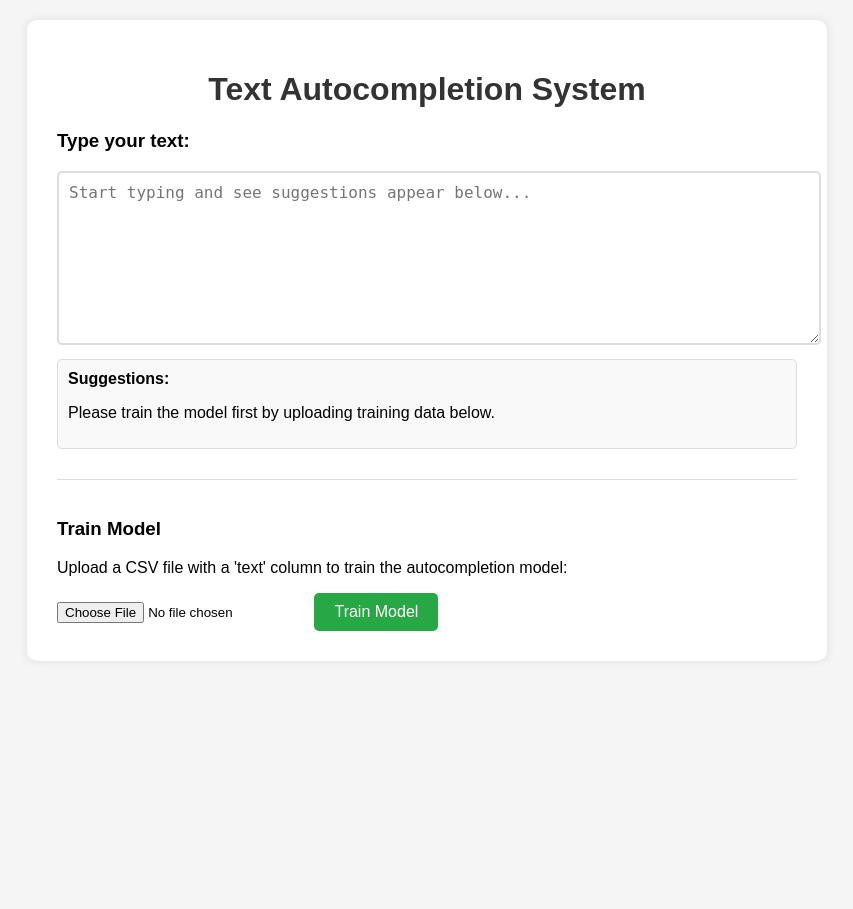
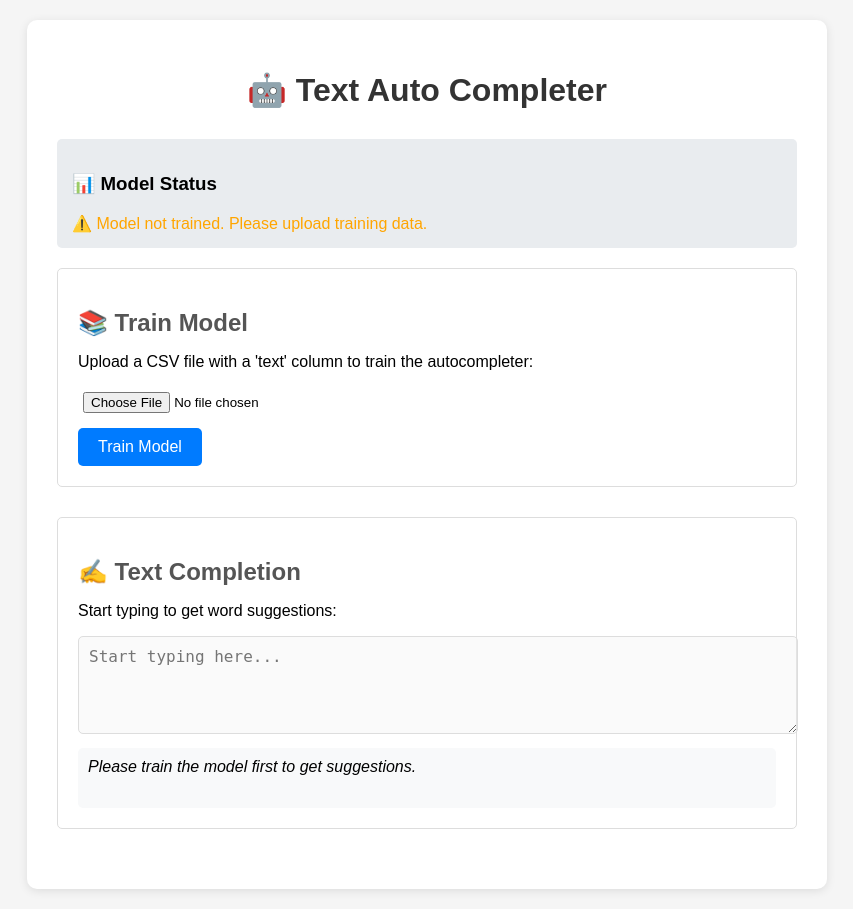
Before and after one commit to Ryuzaki5972/Text-Auto-Completer, a Flask app: page / in a window 1280 px wide. Shown: the whole page, without its empty margins (213-1066 px from the left). Before the commit the page ends 631 px from the top, so only its background shows below. Run offline with Flask 3, Linux system fonts and the light colour scheme; parts of the project's set-up code (start-up, migrations or seed data) failed here and were passed over.

Commit message:
edited app.py and index.html

```diff
--- a/app.py
+++ b/app.py
@@ -1,15 +1,18 @@
 from flask import Flask, request, jsonify, render_template
 import pandas as pd
 from TextAutoCompleter import TextAutoCompleter
-
 import os
+import tempfile
 
 app = Flask(__name__)
 
+# Configure file uploads for large files
+app.config['MAX_CONTENT_LENGTH'] = 500 * 1024 * 1024  # 500MB max file size
+app.config['UPLOAD_TIMEOUT'] = 600  # 10 minutes timeout
+app.config['UPLOAD_FOLDER'] = tempfile.gettempdir()  # Use temp directory
+
 # Initialize the autocompleter
 autocompleter = TextAutoCompleter()
-
-# HTML template for the web interface
 
 @app.route('/')
 def index():
@@ -33,36 +36,62 @@ def complete_text():
 @app.route('/train', methods=['POST'])
 def train_model():
     try:
+        # Check if file is in request
         if 'file' not in request.files:
             return jsonify({'success': False, 'error': 'No file uploaded'})
 
         file = request.files['file']
+
+        # Check if file was selected
         if file.filename == '':
             return jsonify({'success': False, 'error': 'No file selected'})
 
-        if not file.filename.endswith('.csv'):
+        # Check file extension
+        if not file.filename.lower().endswith('.csv'):
             return jsonify({'success': False, 'error': 'Please upload a CSV file'})
 
-        # Read the CSV file
-        df = pd.read_csv(file)
+        # Read the CSV file directly from memory (don't save to disk)
+        try:
+            df = pd.read_csv(file.stream)
+        except Exception as csv_error:
+            return jsonify({'success': False, 'error': f'Error reading CSV: {str(csv_error)}'})
 
+        # Check for required column
         if 'text' not in df.columns:
-            return jsonify({'success': False, 'error': 'CSV must contain a "text" column'})
+            available_cols = ', '.join(df.columns.tolist())
+            return jsonify({
+                'success': False,
+                'error': f'CSV must contain a "text" column. Available columns: {available_cols}'
+            })
+
+        # Prepare training data
+        texts = df['text'].dropna().astype(str).tolist()
+
+        if len(texts) < 10:
+            return jsonify({
+                'success': False,
+                'error': f'Need at least 10 text samples to train. Found {len(texts)} samples.'
+            })
 
         # Train the model
-        texts = df['text'].dropna().tolist()
-        if len(texts) < 10:
-            return jsonify({'success': False, 'error': 'Need at least 10 text samples to train'})
-
         autocompleter.train_models(texts)
 
-        # Save the trained model
-        autocompleter.save_models('trained_model.pkl')
+        # Try to save the trained model (might fail in read-only environments)
+        try:
+            model_path = os.path.join(tempfile.gettempdir(), 'trained_model.pkl')
+            autocompleter.save_models(model_path)
+        except Exception as save_error:
+            print(f"Warning: Could not save model to disk: {save_error}")
+            # Continue anyway - model is still trained in memory
 
-        return jsonify({'success': True, 'message': f'Model trained on {len(texts)} texts'})
+        return jsonify({
+            'success': True,
+            'message': f'Model trained successfully on {len(texts)} text samples'
+        })
 
     except Exception as e:
-        return jsonify({'success': False, 'error': str(e)})
+        print(f"Training error: {str(e)}")  # Log for debugging
+        return jsonify({'success': False, 'error': f'Training failed: {str(e)}'})
 
 @app.route('/status')
 def model_status():
@@ -73,14 +102,31 @@ def model_status():
         'trigram_size': len(autocompleter.trigram_model)
     })
 
+# Error handlers
+@app.errorhandler(413)
+def too_large(e):
+    return jsonify({'success': False, 'error': 'File too large. Maximum size is 500MB.'}), 413
+
+@app.errorhandler(Exception)
+def handle_exception(e):
+    return jsonify({'success': False, 'error': f'Server error: {str(e)}'}), 500
+
 if __name__ == '__main__':
     # Try to load existing model if available
-    if os.path.exists('trained_model.pkl'):
-        try:
-            autocompleter.load_models('trained_model.pkl')
-            print("Loaded existing trained model.")
-        except:
-            print("Could not load existing model. Will need to train a new one.")
+    model_paths = [
+        'trained_model.pkl',
+        os.path.join(tempfile.gettempdir(), 'trained_model.pkl')
+    ]
+
+    for model_path in model_paths:
+        if os.path.exists(model_path):
+            try:
+                autocompleter.load_models(model_path)
+                print(f"Loaded existing trained model from {model_path}")
+                break
+            except Exception as e:
+                print(f"Could not load model from {model_path}: {e}")
 
     print("Starting Flask application...")
-    app.run()
+    port = int(os.environ.get('PORT', 5000))
+    app.run(host='0.0.0.0', port=port, debug=False)
--- a/templates/index.html
+++ b/templates/index.html
@@ -3,7 +3,7 @@
 <head>
     <meta charset="UTF-8">
     <meta name="viewport" content="width=device-width, initial-scale=1.0">
-    <title>Text Autocompletion</title>
+    <title>Text Auto Completer</title>
     <style>
         body {
             font-family: Arial, sans-serif;
@@ -16,51 +16,29 @@
             background-color: white;
             padding: 30px;
             border-radius: 10px;
-            box-shadow: 0 0 10px rgba(0,0,0,0.1);
+            box-shadow: 0 2px 10px rgba(0,0,0,0.1);
         }
         h1 {
             color: #333;
             text-align: center;
+            margin-bottom: 30px;
         }
-        .input-section {
-            margin-bottom: 20px;
+        .section {
+            margin-bottom: 30px;
+            padding: 20px;
+            border: 1px solid #ddd;
+            border-radius: 5px;
         }
-        textarea {
-            width: 100%;
-            height: 150px;
-            padding: 10px;
-            border: 2px solid #ddd;
-            border-radius: 5px;
-            font-size: 16px;
-            resize: vertical;
+        .section h2 {
+            color: #555;
+            margin-bottom: 15px;
         }
-        .suggestions {
-            margin-top: 10px;
-            padding: 10px;
-            background-color: #f9f9f9;
-            border-radius: 5px;
-            border: 1px solid #ddd;
-        }
-        .suggestion {
-            display: inline-block;
-            background-color: #007bff;
-            color: white;
-            padding: 5px 10px;
-            margin: 2px;
-            border-radius: 3px;
-            cursor: pointer;
-            font-size: 14px;
-        }
-        .suggestion:hover {
-            background-color: #0056b3;
-        }
-        .training-section {
-            margin-top: 30px;
-            padding-top: 20px;
-            border-top: 1px solid #ddd;
+        input[type="file"] {
+            margin-bottom: 10px;
+            padding: 5px;
         }
         button {
-            background-color: #28a745;
+            background-color: #007bff;
             color: white;
             padding: 10px 20px;
             border: none;
@@ -69,11 +47,43 @@
             font-size: 16px;
         }
         button:hover {
-            background-color: #218838;
+            background-color: #0056b3;
+        }
+        button:disabled {
+            background-color: #ccc;
+            cursor: not-allowed;
+        }
+        textarea {
+            width: 100%;
+            padding: 10px;
+            border: 1px solid #ddd;
+            border-radius: 5px;
+            font-size: 16px;
+            resize: vertical;
+        }
+        .suggestions {
+            margin-top: 10px;
+            padding: 10px;
+            background-color: #f8f9fa;
+            border-radius: 5px;
+            min-height: 40px;
+        }
+        .suggestion-item {
+            display: inline-block;
+            margin: 2px 5px;
+            padding: 5px 10px;
+            background-color: #007bff;
+            color: white;
+            border-radius: 15px;
+            cursor: pointer;
+            font-size: 14px;
+        }
+        .suggestion-item:hover {
+            background-color: #0056b3;
         }
         .status {
-            margin-top: 10px;
             padding: 10px;
+            margin: 10px 0;
             border-radius: 5px;
         }
         .status.success {
@@ -86,133 +96,221 @@
             color: #721c24;
             border: 1px solid #f5c6cb;
         }
+        .model-info {
+            background-color: #e9ecef;
+            padding: 15px;
+            border-radius: 5px;
+            margin-bottom: 20px;
+        }
     </style>
 </head>
 <body>
     <div class="container">
-        <h1>Text Autocompletion System</h1>
+        <h1>🤖 Text Auto Completer</h1>
 
-        <div class="input-section">
-            <h3>Type your text:</h3>
-            <textarea id="textInput" placeholder="Start typing and see suggestions appear below..."></textarea>
+        <!-- Model Status -->
+        <div class="model-info">
+            <h3>📊 Model Status</h3>
+            <div id="model-status">
+                {% if autocompleter.is_trained %}
+                    <span style="color: green;">✅ Model is trained and ready!</span>
+                    <br>
+                    <small>
+                        Vocabulary: {{ autocompleter.unigram_model|length }} words |
+                        Bigrams: {{ autocompleter.bigram_model|length }} |
+                        Trigrams: {{ autocompleter.trigram_model|length }}
+                    </small>
+                {% else %}
+                    <span style="color: orange;">⚠️ Model not trained. Please upload training data.</span>
+                {% endif %}
+            </div>
+        </div>
+
+        <!-- Training Section -->
+        <div class="section">
+            <h2>📚 Train Model</h2>
+            <p>Upload a CSV file with a 'text' column to train the autocompleter:</p>
+
+            <form id="upload-form" enctype="multipart/form-data">
+                <input type="file" id="file-input" name="file" accept=".csv" required>
+                <br>
+                <button type="submit" id="train-btn">Train Model</button>
+            </form>
+
+            <div id="training-status"></div>
+        </div>
+
+        <!-- Text Completion Section -->
+        <div class="section">
+            <h2>✍️ Text Completion</h2>
+            <p>Start typing to get word suggestions:</p>
+
+            <textarea
+                id="text-input"
+                placeholder="Start typing here..."
+                rows="4"
+                {% if not autocompleter.is_trained %}disabled{% endif %}
+            ></textarea>
 
             <div class="suggestions">
-                <strong>Suggestions:</strong>
-                <div id="suggestionsList">
+                <div id="suggestions-container">
                     {% if not autocompleter.is_trained %}
-                    <p>Please train the model first by uploading training data below.</p>
+                        <em>Please train the model first to get suggestions.</em>
                     {% else %}
-                    <p>Start typing to see suggestions...</p>
+                        <em>Start typing to see suggestions...</em>
                     {% endif %}
                 </div>
             </div>
         </div>
-
-        <div class="training-section">
-            <h3>Train Model</h3>
-            <p>Upload a CSV file with a 'text' column to train the autocompletion model:</p>
-            <input type="file" id="fileInput" accept=".csv">
-            <button onclick="uploadFile()">Train Model</button>
-            <div id="status"></div>
-        </div>
     </div>
 
     <script>
-        let debounceTimer;
-        const textInput = document.getElementById('textInput');
-        const suggestionsList = document.getElementById('suggestionsList');
+        // File upload handling
+        document.getElementById('upload-form').addEventListener('submit', async function(e) {
+            e.preventDefault();
 
-        textInput.addEventListener('input', function() {
-            clearTimeout(debounceTimer);
-            debounceTimer = setTimeout(getSuggestions, 300);
-        });
-
-        function getSuggestions() {
-            const text = textInput.value;
-            if (text.trim() === '') {
-                suggestionsList.innerHTML = '<p>Start typing to see suggestions...</p>';
-                return;
-            }
-
-            fetch('/complete', {
-                method: 'POST',
-                headers: {
-                    'Content-Type': 'application/json',
-                },
-                body: JSON.stringify({text: text})
-            })
-            .then(response => response.json())
-            .then(data => {
-                if (data.suggestions && data.suggestions.length > 0) {
-                    suggestionsList.innerHTML = data.suggestions.map(word =>
-                        `<span class="suggestion" onclick="addWord('${word}')">${word}</span>`
-                    ).join(' ');
-                } else {
-                    suggestionsList.innerHTML = '<p>No suggestions found.</p>';
-                }
-            })
-            .catch(error => {
-                console.error('Error:', error);
-                suggestionsList.innerHTML = '<p>Error getting suggestions.</p>';
-            });
-        }
-
-        function addWord(word) {
-            const currentText = textInput.value;
-            let newText;
-
-            if (currentText.endsWith(' ')) {
-                // Add word after space
-                newText = currentText + word + ' ';
-            } else {
-                // Replace last partial word
-                const words = currentText.split(' ');
-                words[words.length - 1] = word;
-                newText = words.join(' ') + ' ';
-            }
-
-            textInput.value = newText;
-            textInput.focus();
-            getSuggestions();
-        }
-
-        function uploadFile() {
-            const fileInput = document.getElementById('fileInput');
-            const statusDiv = document.getElementById('status');
+            const fileInput = document.getElementById('file-input');
+            const trainBtn = document.getElementById('train-btn');
+            const statusDiv = document.getElementById('training-status');
 
             if (!fileInput.files[0]) {
-                showStatus('Please select a file first.', 'error');
+                showStatus('Please select a file', 'error');
                 return;
             }
 
             const formData = new FormData();
             formData.append('file', fileInput.files[0]);
 
-            showStatus('Training model... This may take a few minutes.', 'success');
+            trainBtn.disabled = true;
+            trainBtn.textContent = 'Training...';
+            showStatus('Uploading and training model...', 'info');
 
-            fetch('/train', {
-                method: 'POST',
-                body: formData
-            })
-            .then(response => response.json())
-            .then(data => {
-                if (data.success) {
-                    showStatus('Model trained successfully!', 'success');
-                    suggestionsList.innerHTML = '<p>Start typing to see suggestions...</p>';
+            try {
+                const response = await fetch('/train', {
+                    method: 'POST',
+                    body: formData
+                });
+
+                const result = await response.json();
+
+                if (result.success) {
+                    showStatus(result.message, 'success');
+                    // Refresh page to update model status
+                    setTimeout(() => location.reload(), 2000);
                 } else {
-                    showStatus('Error training model: ' + data.error, 'error');
+                    showStatus(result.error || 'Training failed', 'error');
                 }
-            })
-            .catch(error => {
-                console.error('Error:', error);
-                showStatus('Error uploading file.', 'error');
+            } catch (error) {
+                showStatus('Error uploading file: ' + error.message, 'error');
+            } finally {
+                trainBtn.disabled = false;
+                trainBtn.textContent = 'Train Model';
+            }
+        });
+
+        // Text completion handling
+        const textInput = document.getElementById('text-input');
+        const suggestionsContainer = document.getElementById('suggestions-container');
+        let completionTimeout;
+
+        if (textInput) {
+            textInput.addEventListener('input', function() {
+                clearTimeout(completionTimeout);
+                completionTimeout = setTimeout(getSuggestions, 300);
             });
         }
 
+        async function getSuggestions() {
+            const text = textInput.value;
+
+            if (text.trim() === '') {
+                suggestionsContainer.innerHTML = '<em>Start typing to see suggestions...</em>';
+                return;
+            }
+
+            try {
+                const response = await fetch('/complete', {
+                    method: 'POST',
+                    headers: {
+                        'Content-Type': 'application/json',
+                    },
+                    body: JSON.stringify({ text: text })
+                });
+
+                const result = await response.json();
+
+                if (result.suggestions && result.suggestions.length > 0) {
+                    suggestionsContainer.innerHTML = result.suggestions
+                        .map(word => `<span class="suggestion-item" onclick="addWord('${word}')">${word}</span>`)
+                        .join('');
+                } else {
+                    suggestionsContainer.innerHTML = '<em>No suggestions available</em>';
+                }
+
+                if (result.error) {
+                    suggestionsContainer.innerHTML = `<em>Error: ${result.error}</em>`;
+                }
+            } catch (error) {
+                suggestionsContainer.innerHTML = '<em>Error getting suggestions</em>';
+            }
+        }
+
+        function addWord(word) {
+            const currentText = textInput.value;
+            const words = currentText.split(' ');
+
+            if (currentText.endsWith(' ')) {
+                // Add new word
+                textInput.value = currentText + word + ' ';
+            } else {
+                // Replace last partial word
+                words[words.length - 1] = word;
+                textInput.value = words.join(' ') + ' ';
+            }
+
+            textInput.focus();
+            getSuggestions();
+        }
+
         function showStatus(message, type) {
-            const statusDiv = document.getElementById('status');
+            const statusDiv = document.getElementById('training-status');
             statusDiv.innerHTML = `<div class="status ${type}">${message}</div>`;
+
+            if (type === 'success') {
+                setTimeout(() => {
+                    statusDiv.innerHTML = '';
+                }, 5000);
+            }
         }
+
+        // Update model status periodically
+        setInterval(async function() {
+            try {
+                const response = await fetch('/status');
+                const status = await response.json();
+
+                const modelStatusDiv = document.getElementById('model-status');
+                if (status.is_trained) {
+                    modelStatusDiv.innerHTML = `
+                        <span style="color: green;">✅ Model is trained and ready!</span>
+                        <br>
+                        <small>
+                            Vocabulary: ${status.unigram_size} words |
+                            Bigrams: ${status.bigram_size} |
+                            Trigrams: ${status.trigram_size}
+                        </small>
+                    `;
+
+                    // Enable text input if it was disabled
+                    textInput.disabled = false;
+                    suggestionsContainer.innerHTML = '<em>Start typing to see suggestions...</em>';
+                } else {
+                    modelStatusDiv.innerHTML = '<span style="color: orange;">⚠️ Model not trained. Please upload training data.</span>';
+                }
+            } catch (error) {
+                console.log('Error checking model status:', error);
+            }
+        }, 10000); // Check every 10 seconds
     </script>
 </body>
 </html>
```
